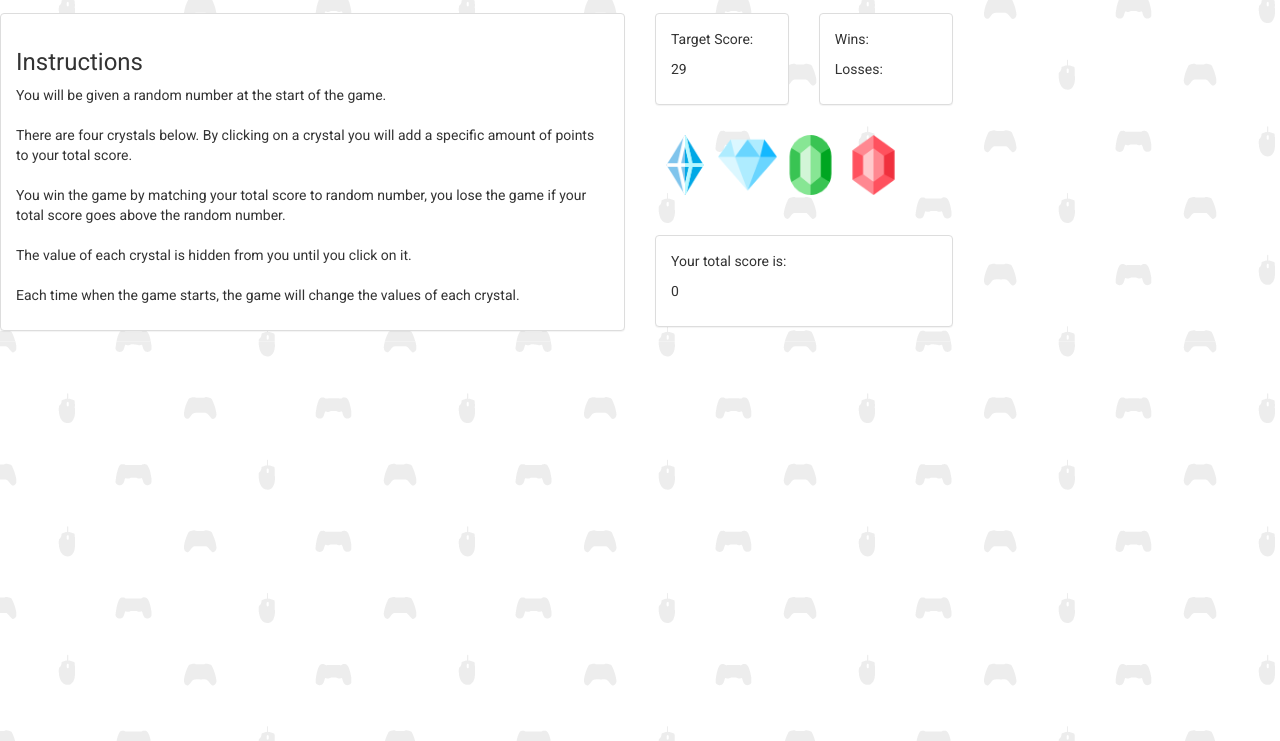
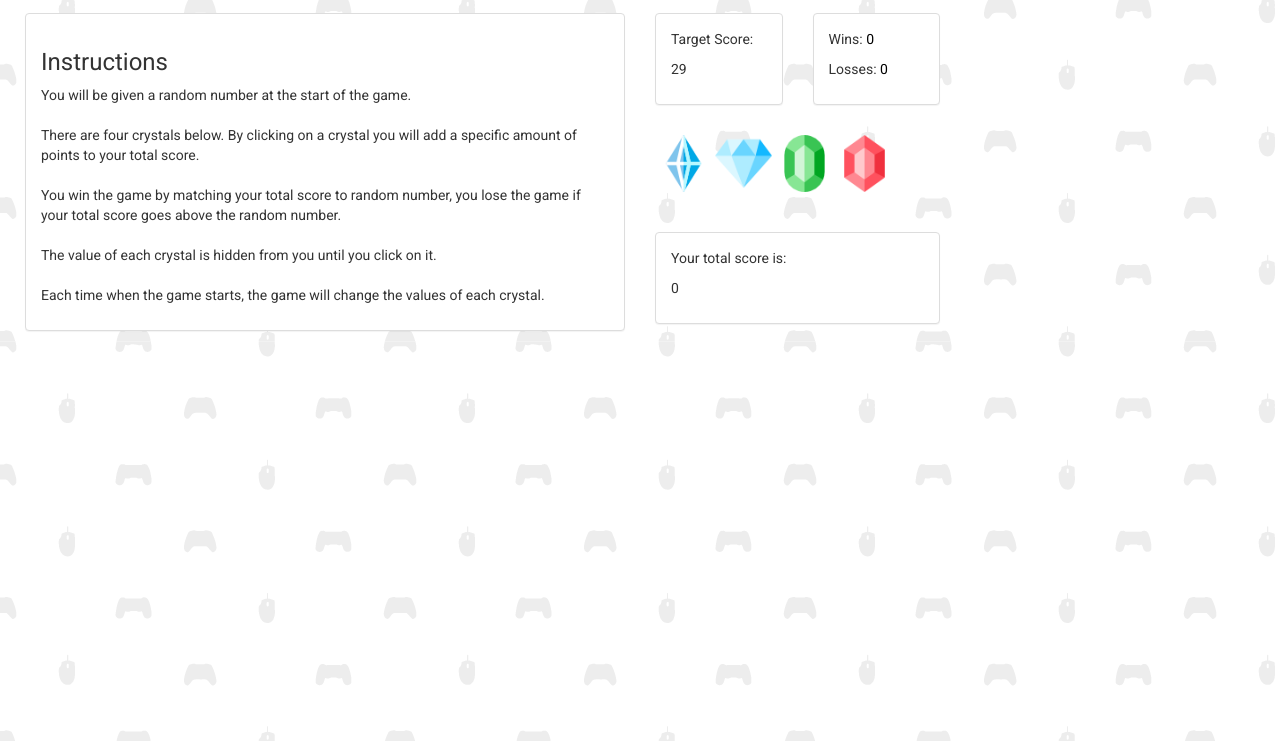
Before and after one commit to ppreyer/crystal-collector, a plain HTML site: page index.html in a window 1280 px wide. Shown: the part 59-800 px from the top of the page. Drawn offline with nearby package versions, Linux system fonts and the light colour scheme.

Commit message:
final stage commit

```diff
--- a/assets/css/style.css
+++ b/assets/css/style.css
@@ -10,10 +10,14 @@ body {
 .container-fluid {
   background-color: #111111;
 }
-span {
+
+.title {
   color: #ffffff;
 }
 
+#main-row {
+  margin: 0 10px;
+}
 #score-panel {
   margin-top: 40px;
 }
@@ -34,6 +38,11 @@ span {
   transform: translateY(4px);
 }
 
+#wins,
+#losses {
+  color: black;
+}
+
 span:hover {
   opacity: 0.5;
 }
--- a/index.html
+++ b/index.html
@@ -27,11 +27,11 @@
         <span class="icon-bar"></span>
         <span class="icon-bar"></span>
       </button>
-      <a class="navbar-brand" href="https://github.com/ppreyer" target="_blank"><span>Crystal Collector</span></a>
+      <a class="navbar-brand" href="https://github.com/ppreyer" target="_blank"><span class="title">Crystal Collector</span></a>
     </div>
 </nav>
 
-<div class='row'>
+<div class='row' id='main-row'>
   <div class='col-md-6' id="instructions">
   <div class="panel panel-default">
   <div class="panel-body">
@@ -75,7 +75,7 @@
       </div>
       </div>
     <div class='row'>
-      <div class='col-md-6'>
+      <div class='col-md-6' class="center-block">
           <img class='stone' id='crystal' src='assets/images/crystal.png' />
           <img class='stone' id='diamond' src='assets/images/diamond.png' />
           <img class='stone' id='gemstone' src='assets/images/gemstone.png' />
```
